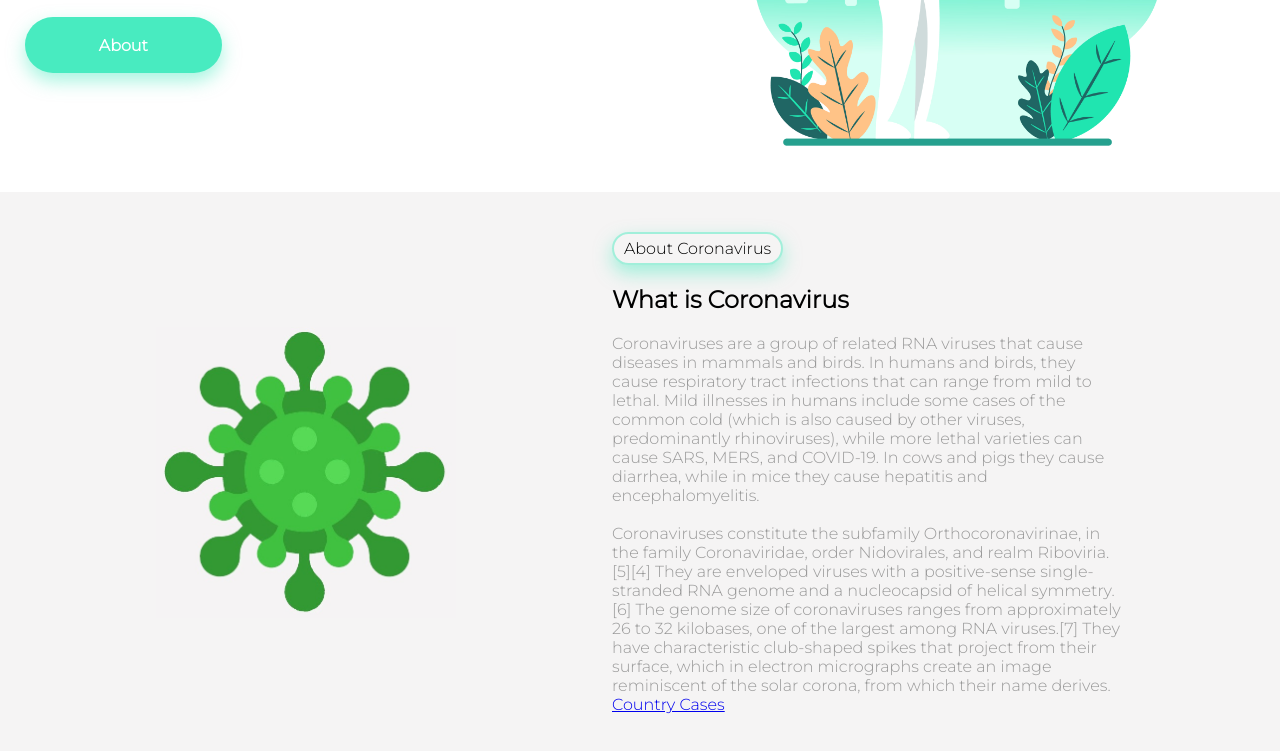
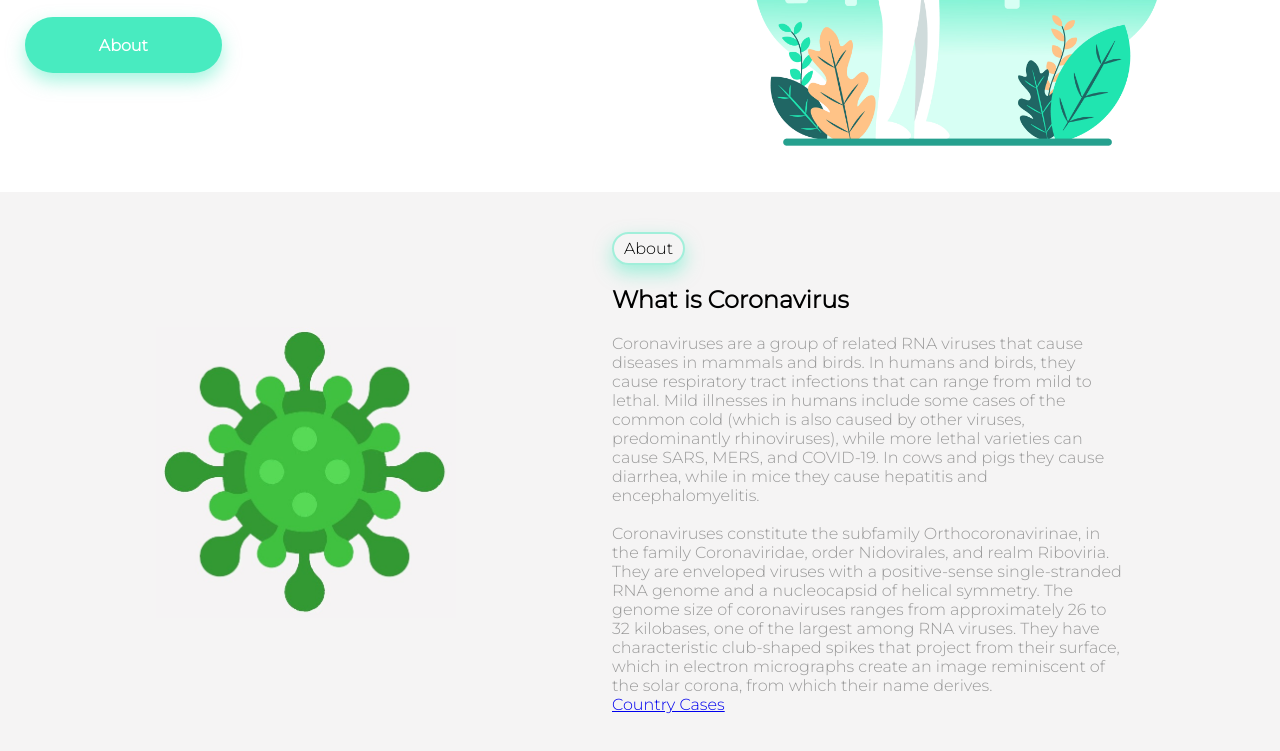
Before and after one commit to AdyPutra3234/corona-LandingPage, a website built with webpack: page src/index.html in a window 1280 px wide. Shown: the part 385-1136 px from the top of the page. Built offline with nearby package versions, Linux system fonts and the light colour scheme.

Commit message:
refactoring code

```diff
--- a/src/components/about/about.js
+++ /dev/null
@@ -1,26 +0,0 @@
-import virusImg from '../../assets/virus.jpg';
-import './about.css';
-
-class About extends HTMLElement {
-
-    connectedCallback() {
-        this.render();
-    }
-
-    render() {
-        this.innerHTML = `
-        <div id="about">
-            <img src="${virusImg}" />
-            <div class="description-wrapper">
-                <p class="menu">About Coronavirus</p>
-                <h2 class="title">What is Coronavirus</h2>
-                <p class="description">Coronaviruses are a group of related RNA viruses that cause diseases in mammals and birds. In humans and birds, they cause respiratory tract infections that can range from mild to lethal. Mild illnesses in humans include some cases of the common cold (which is also caused by other viruses, predominantly rhinoviruses), while more lethal varieties can cause SARS, MERS, and COVID-19. In cows and pigs they cause diarrhea, while in mice they cause hepatitis and encephalomyelitis.</p>
-                </br>
-                <p class="description">Coronaviruses constitute the subfamily Orthocoronavirinae, in the family Coronaviridae, order Nidovirales, and realm Riboviria.[5][4] They are enveloped viruses with a positive-sense single-stranded RNA genome and a nucleocapsid of helical symmetry.[6] The genome size of coronaviruses ranges from approximately 26 to 32 kilobases, one of the largest among RNA viruses.[7] They have characteristic club-shaped spikes that project from their surface, which in electron micrographs create an image reminiscent of the solar corona, from which their name derives.</p>
-                <a href="#">Country Cases</a>
-            </div>
-        </div>`
-    }
-}
-
-customElements.define('section-about', About);
--- a/src/index.html
+++ b/src/index.html
@@ -10,8 +10,7 @@
         <nav-bar></nav-bar>
         <hero-comp></hero-comp>
     </header>
-    <main>
-        <section-about></section-about>
+    <main class="content">
     </main>
 </body>
 </html>
--- a/src/index.js
+++ b/src/index.js
@@ -1,5 +1,9 @@
-import './components/navbar/navbar';
-import './components/heroComp/heroComp';
-import './components/about/about';
+import './script/components/navbar/navbar.js';
+import './script/components/heroComp/heroComp.js';
+import './script/components/sectionPage/section-page.js';
 
 import './index.css';
+
+import main from './script/main.js';
+
+document.addEventListener('DOMContentLoaded', main);
--- a/src/components/heroComp/heroComp.js
+++ b/src/script/components/heroComp/heroComp.js
@@ -1,4 +1,4 @@
-import heroImg from '../../assets/hero-img.jpg';
+import heroImg from '../../../assets/hero-img.jpg';
 import './heroComp.css';
 
 class HeroComp extends HTMLElement {
@@ -13,7 +13,7 @@ class HeroComp extends HTMLElement {
             <div class="text-banner">
                 <h1>Save <b>yourself</b> </br> Save the <b>world</b></h1>
                 <p>Coronavirus disease (COVID-19) is an infectious disease caused by a newly discovered coronavirus.</p>
-                <a href="#about"><p>About</p></a>
+                <a href="#About"><p>About</p></a>
             </div>
             <img src="${heroImg}"/>
         </div>`;
--- a/src/components/navbar/navbar.js
+++ b/src/script/components/navbar/navbar.js
@@ -1,4 +1,4 @@
-import logo from '../../assets/coronavirus.png';
+import logo from '../../../assets/coronavirus.png';
 import './navbar.css';
 
 class Navbar extends HTMLElement {
--- a/src/components/about/about.css
+++ b/src/script/components/sectionPage/section-page.css
@@ -1,4 +1,4 @@
-#about {
+.section-wrapper {
     height: max-content;
     background-color: #F5F4F4;
     display: flex;
@@ -7,7 +7,7 @@
     padding: 40px 0;
 }
 
-#about img {
+.section-wrapper img {
     width: 300px;
     margin: 50px 0;
 }
--- /dev/null
+++ b/src/script/components/sectionPage/section-page.js
@@ -0,0 +1,25 @@
+import './section-page.css';
+
+class SectionPage extends HTMLElement {
+
+    set contents(content) {
+        this._contents = content;
+        this.render();
+    }
+
+    render() {
+
+            this.innerHTML = `
+            <div id="${this._contents.section_menu}" class="section-wrapper">
+                <img src="${this._contents.image}" />
+                <div class="description-wrapper">
+                    <p class="menu">${this._contents.section_menu}</p>
+                    <h2 class="title">${this._contents.title}</h2>
+                    <p class="description">${this._contents.description}</p>
+                    <a href="#">Country Cases</a>
+                </div>
+            </div>`;
+    }
+}
+
+customElements.define('section-page', SectionPage);
--- /dev/null
+++ b/src/script/content.js
@@ -0,0 +1,13 @@
+import aboutImg from '../assets/virus.jpg';
+
+const contentSection = [
+
+    {
+        image : aboutImg,
+        section_menu : "About",
+        title : "What is Coronavirus",
+        description : "Coronaviruses are a group of related RNA viruses that cause diseases in mammals and birds. In humans and birds, they cause respiratory tract infections that can range from mild to lethal. Mild illnesses in humans include some cases of the common cold (which is also caused by other viruses, predominantly rhinoviruses), while more lethal varieties can cause SARS, MERS, and COVID-19. In cows and pigs they cause diarrhea, while in mice they cause hepatitis and encephalomyelitis.</br> </br> Coronaviruses constitute the subfamily Orthocoronavirinae, in the family Coronaviridae, order Nidovirales, and realm Riboviria. They are enveloped viruses with a positive-sense single-stranded RNA genome and a nucleocapsid of helical symmetry. The genome size of coronaviruses ranges from approximately 26 to 32 kilobases, one of the largest among RNA viruses. They have characteristic club-shaped spikes that project from their surface, which in electron micrographs create an image reminiscent of the solar corona, from which their name derives."
+    },
+]
+
+export default contentSection;
--- /dev/null
+++ b/src/script/main.js
@@ -0,0 +1,17 @@
+import './components/sectionPage/section-page.js';
+import contentsPage from '../script/content.js';
+
+const main = () => {
+
+    contentsPage.forEach(content => {
+
+        const mainContentWrapper = document.querySelector('.content');
+        const sectionElement = document.createElement('section-page');
+
+        sectionElement.contents = content;
+        mainContentWrapper.appendChild(sectionElement);
+
+    });
+}
+
+export default main;
```
Also changed, not shown: src/script/components/heroComp/heroComp.css (renamed from src/components/heroComp/heroComp.css), src/script/components/navbar/navbar.css (renamed from src/components/navbar/navbar.css).
